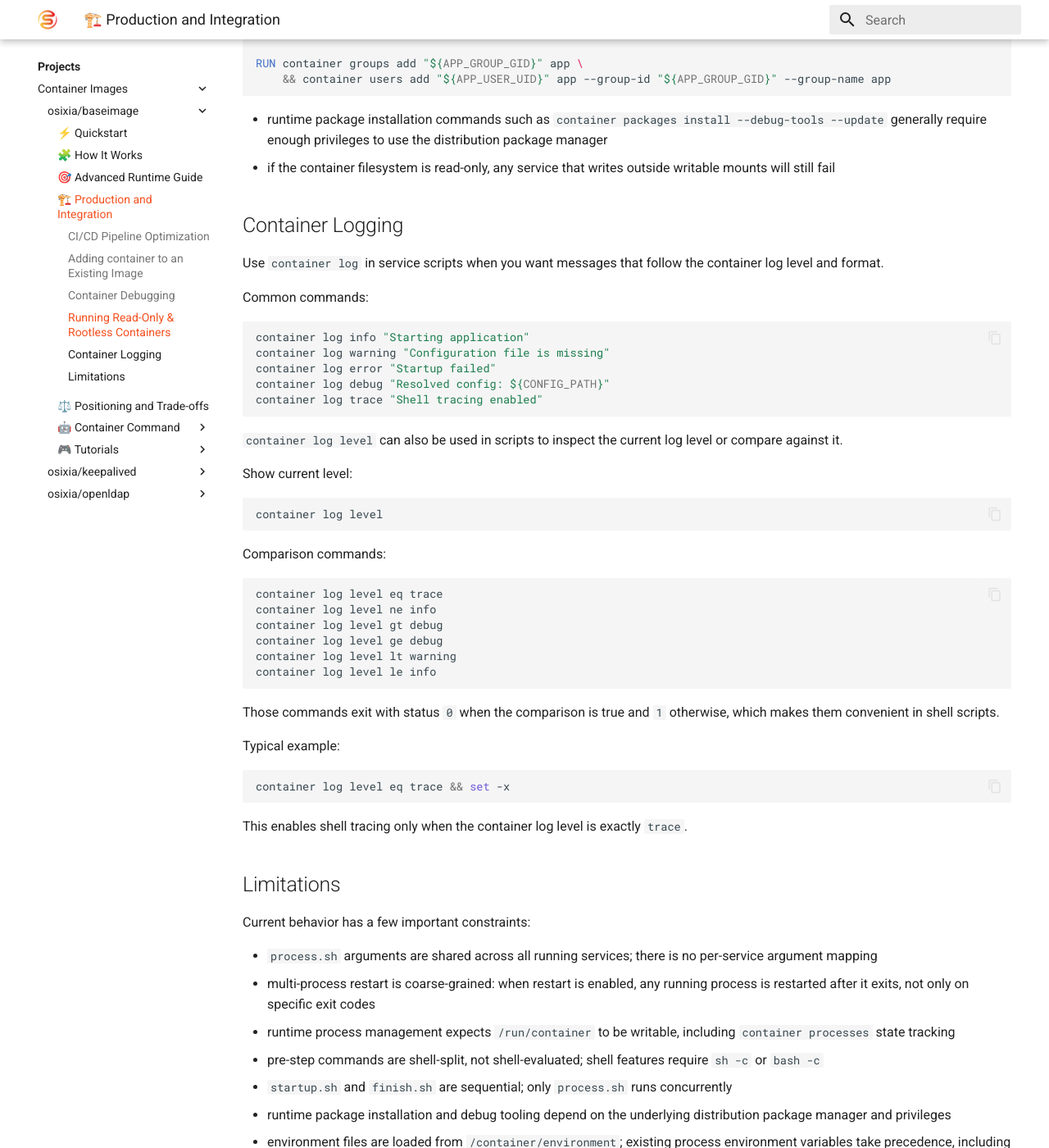
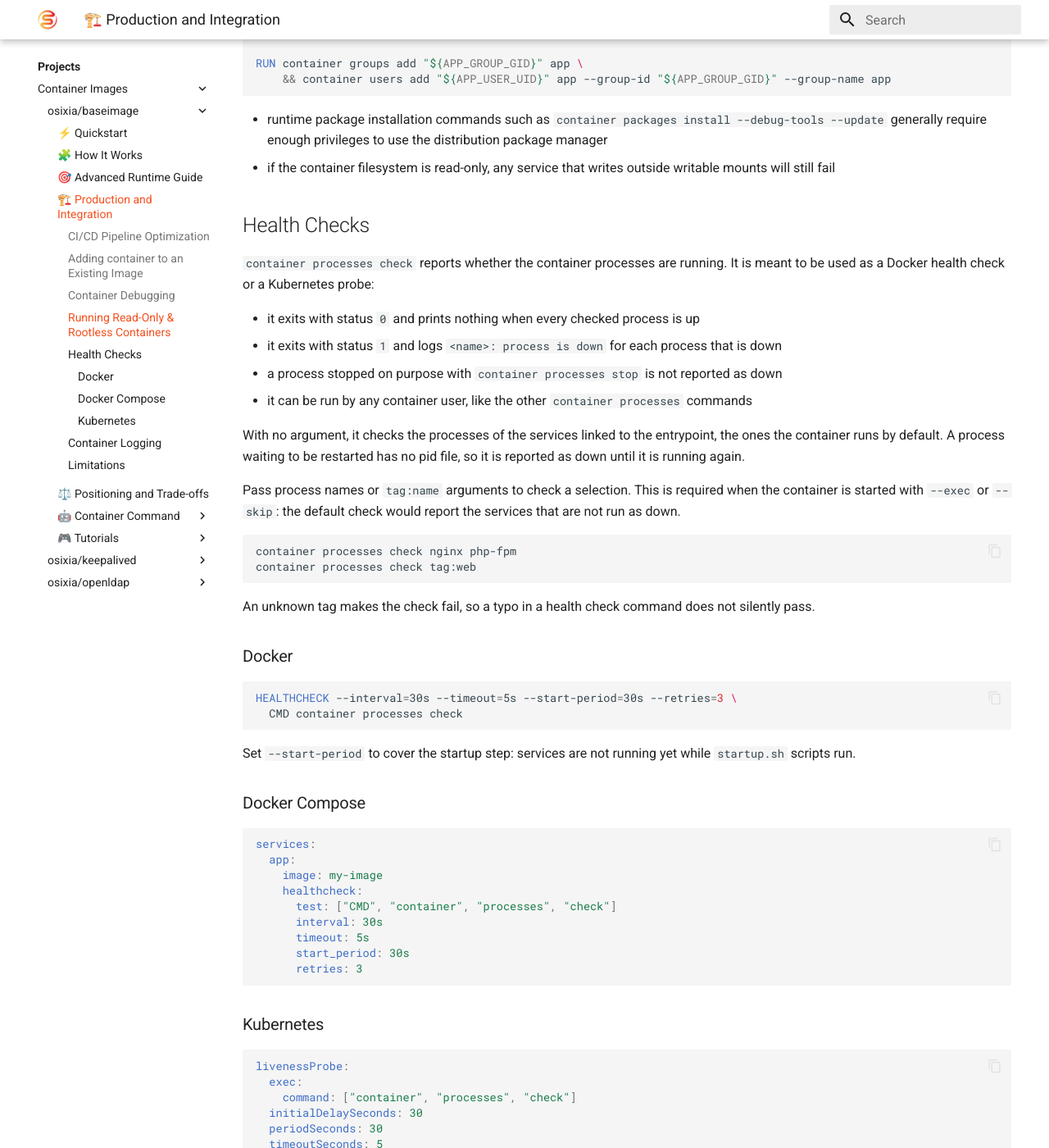
Before and after one commit to osixia/opensource, an MkDocs documentation site: the page built from docs/projects/container-images/baseimage/production-and-integration.md, in a window 1280 px wide and 1400 px high, scrolled down 4821 px. Shown: the whole window at 82% size. Built offline with MkDocs 1.6.1 and Material for MkDocs 9.7.7, drawn with Linux system fonts in a browser that asks for light colours; comment, search, counter and statistics services are not loaded; some of the changed text lies outside the part shown.

Commit message:
docs: document container processes check for health checks
- Add the check subcommand help to the processes command page
- Add a Health Checks section with Docker, Compose and Kubernetes
  examples, the default selection of linked services and probe tuning
- Fix runtime directories permissions: only created ones are set to 0777

Co-Authored-By: Claude Opus 5.5 <noreply@anthropic.com>

````diff
--- a/docs/projects/container-images/baseimage/production-and-integration.md
+++ b/docs/projects/container-images/baseimage/production-and-integration.md
@@ -169,7 +169,7 @@ Why it is needed for process management:
 - runtime state is stored in `/run/container`
 - process PID files and stop markers are created there, including the state used by `container processes`
 - the generator also writes there when used inside a container
-- the entrypoint ensures `/run/container`, `/run/container/processes`, and `/run/container/generator` exist and tries to set them to `0777`
+- the entrypoint ensures `/run/container`, `/run/container/processes`, and `/run/container/generator` exist; directories it creates are set to `0777`, existing ones (image layer, volume, `tmpfs`) are used as is
 
 If your image or runtime flow does not rely on those runtime management features, you may not need `/run/container` to be writable. But process management and many baseimage features assume it is available.
 
@@ -208,6 +208,68 @@ RUN container groups add "${APP_GROUP_GID}" app \
 
 - runtime package installation commands such as `container packages install --debug-tools --update` generally require enough privileges to use the distribution package manager
 - if the container filesystem is read-only, any service that writes outside writable mounts will still fail
+
+## Health Checks
+
+`container processes check` reports whether the container processes are running. It is meant to be used as a Docker health check or a Kubernetes probe:
+
+- it exits with status `0` and prints nothing when every checked process is up
+- it exits with status `1` and logs `<name>: process is down` for each process that is down
+- a process stopped on purpose with `container processes stop` is not reported as down
+- it can be run by any container user, like the other `container processes` commands
+
+With no argument, it checks the processes of the services linked to the entrypoint, the ones the container runs by default. A process waiting to be restarted has no pid file, so it is reported as down until it is running again.
+
+Pass process names or `tag:name` arguments to check a selection. This is required when the container is started with `--exec` or `--skip`: the default check would report the services that are not run as down.
+
+```bash
+container processes check nginx php-fpm
+container processes check tag:web
+```
+
+An unknown tag makes the check fail, so a typo in a health check command does not silently pass.
+
+### Docker
+
+```Dockerfile
+HEALTHCHECK --interval=30s --timeout=5s --start-period=30s --retries=3 \
+  CMD container processes check
+```
+
+Set `--start-period` to cover the startup step: services are not running yet while `startup.sh` scripts run.
+
+### Docker Compose
+
+```yaml
+services:
+  app:
+    image: my-image
+    healthcheck:
+      test: ["CMD", "container", "processes", "check"]
+      interval: 30s
+      timeout: 5s
+      start_period: 30s
+      retries: 3
+```
+
+### Kubernetes
+
+```yaml
+livenessProbe:
+  exec:
+    command: ["container", "processes", "check"]
+  initialDelaySeconds: 30
+  periodSeconds: 30
+  timeoutSeconds: 5
+  failureThreshold: 3
+```
+
+Notes:
+
+- prefer a `startupProbe` or `initialDelaySeconds` long enough for the startup step, to avoid restarting a container that is still starting
+- a liveness probe restarts the container when a process stays down; with restart enabled (the multi-process default), the supervisor already restarts failed processes, so tune `failureThreshold` above the time a process needs to restart
+- intentionally stopped processes pass the check: use an application-level readiness probe (HTTP, TCP) if a stopped process must remove the pod from service endpoints
+- the check only tells whether processes are running, not whether they work: combine it with application checks when needed
 
 ## Container Logging
 
````
Also changed, not shown: docs/projects/container-images/baseimage/container-command/runtime/processes.md (+20 -0 lines).
